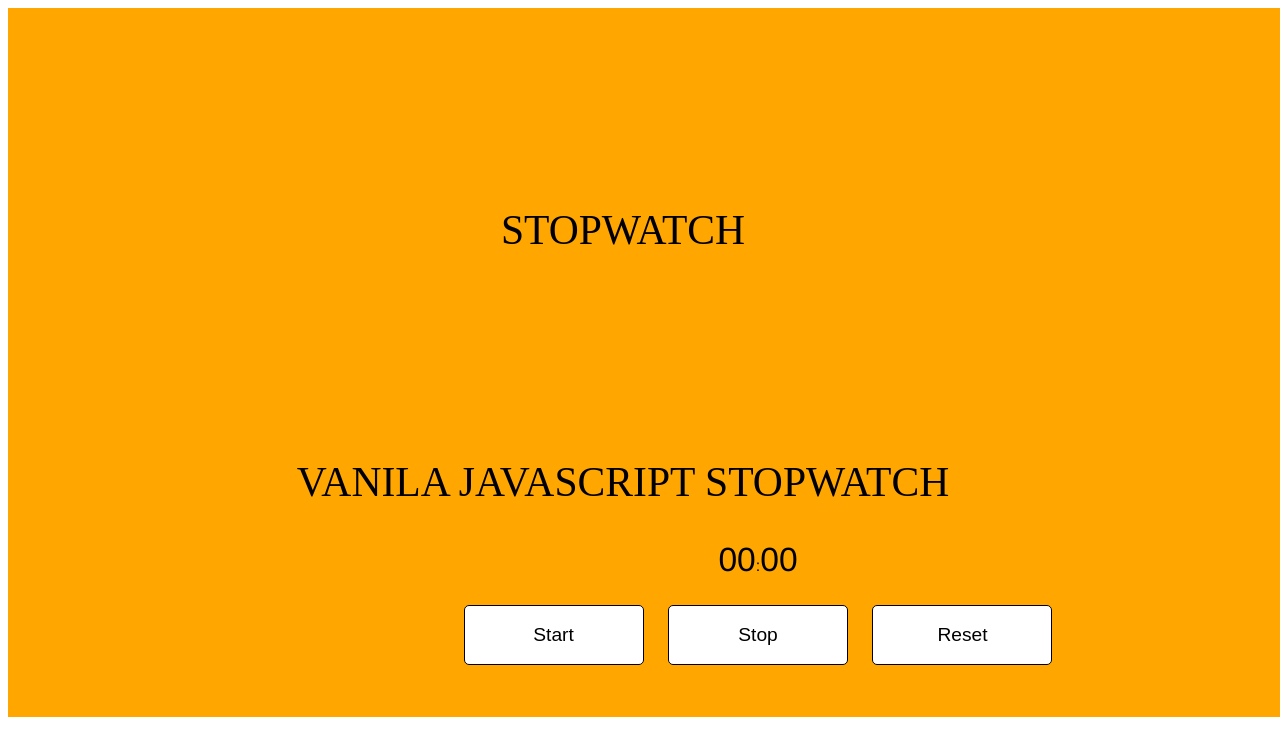
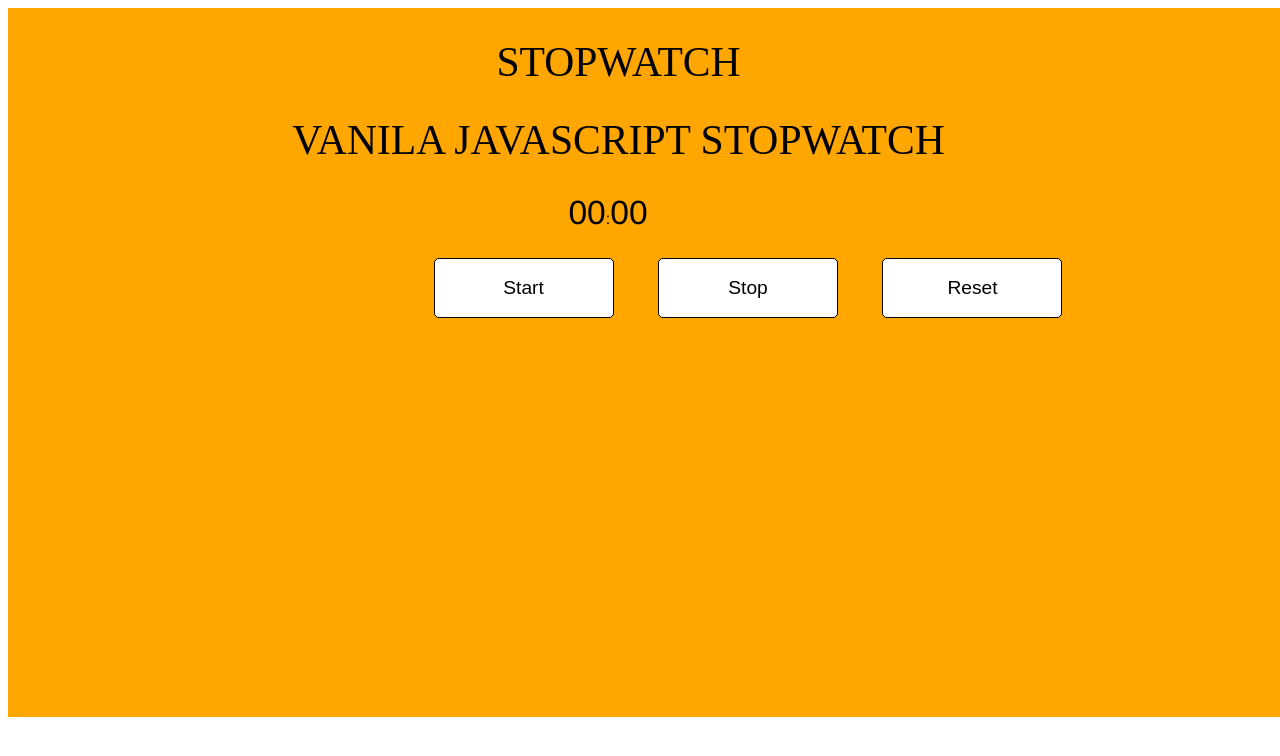
Before and after one commit to sultanarebaka/stopwatch, a plain HTML site: page index.html in a window 1280 px wide. Shown: the top 756 px of the page. Drawn offline with Linux system fonts and the light colour scheme.

Commit message:
Add files via upload

```diff
--- a/index.html
+++ b/index.html
@@ -19,34 +19,42 @@ color: black;
 text-align:center;
 position:absolute;
 }
-h1,h2,h3{
+h1,h2{
     font-family:absolute;
   font-weight: 100;
-  padding-top: 170px;
-  margin-right: 270px;
+  margin: 30px 1px;
+  text-align: center;
+  margin-right: 280px;
   font-size: 2.6em;
   text-transform: uppercase;
 }
 #seconds, #tens{
   font-size: 2.1em;
 }
-button{
+button {
 background: white;
 color:black;
 text-decoration:none;
 border-radius: 5px;
 text-align: center;
 cursor:pointer;
-margin-right: 5px;
 font-size:1.2em;
-padding:18px 10px;
+padding:18px 20px;
 width:180px;
 margin: 10px 10px;
+margin-right: 30px;
  outline: none;
  border: solid 1px black;
- transition: all 0.5s ease-in-out;
  }
-
+ p {
+    transition: all 0.5s ease-in-out;
+    margin-right: 300px;
+    font-size: 1em;
+ }
+ .button{
+    margin-right: 90px;
+    padding-left: 10px;
+ }
 
 
         </style>
```
